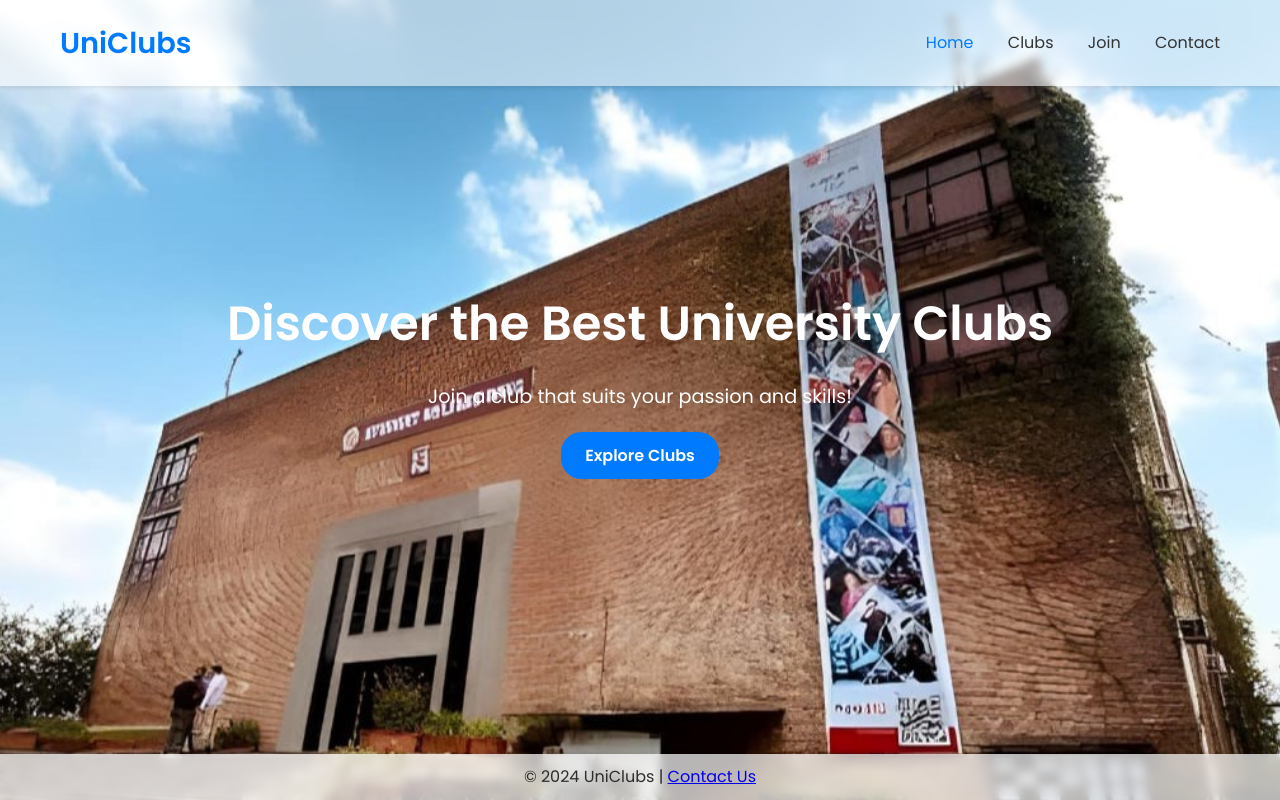
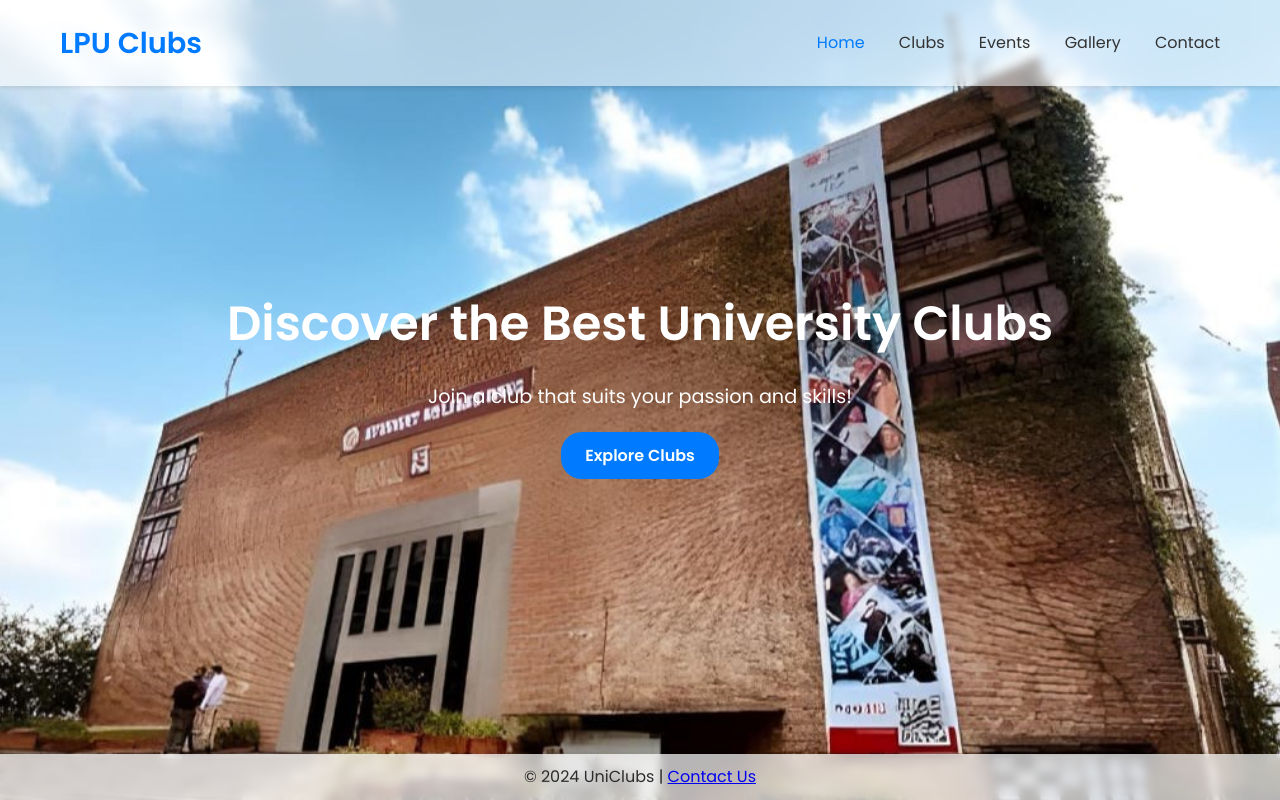
Before and after one commit to Krixhnnna/LPU-Clubs, a plain HTML site: page index.html in a window 1280 px wide. Drawn offline with Linux system fonts and the light colour scheme.

Commit message:
Update index.html

```diff
--- a/index.html
+++ b/index.html
@@ -9,17 +9,16 @@
 <body>
     <header>
         <nav>
-            <div class="logo">UniClubs</div>
-            <ul class="nav-links">
-                <li><a href="index.html" class="active">Home</a></li>
+            <div class="logo">LPU Clubs</div>
+                        <ul class="nav-links">
+                <li><a href="index.html"class="active">Home</a></li>
                 <li><a href="clubs.html">Clubs</a></li>
-                <li><a href="join.html">Join</a></li>
-                <li><a href="contact.html">Contact</a></li>
+                <li><a href="events.html">Events</a></li>
+                <li><a href="gallery.html" >Gallery</a></li>
+                <li><a href="contact.html" >Contact</a></li>
             </ul>
         </nav>
-    </header>
-
-    <section class="home-hero">
+    </header>    <section class="home-hero">
         <div>
             <h1 class="home-hero-heading">Discover the Best University Clubs</h1>
             <p>Join a club that suits your passion and skills!</p>
```
